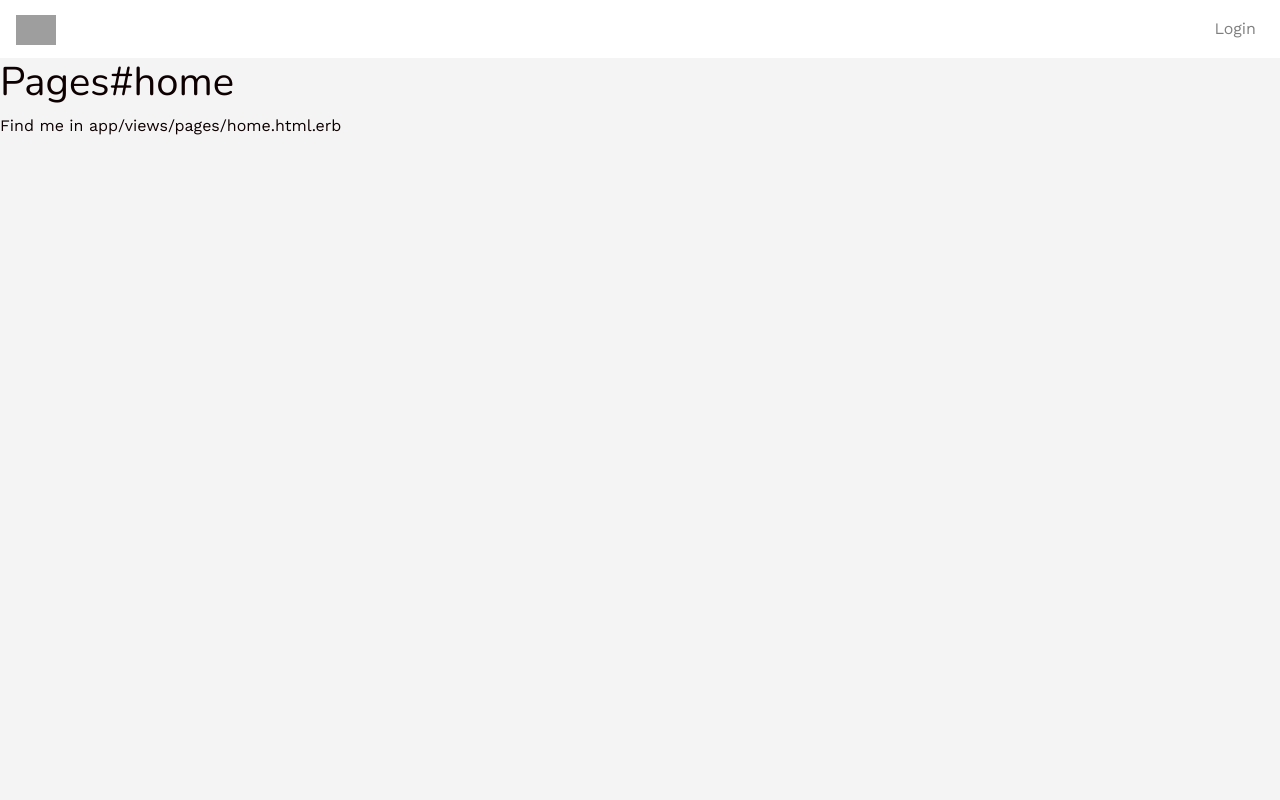
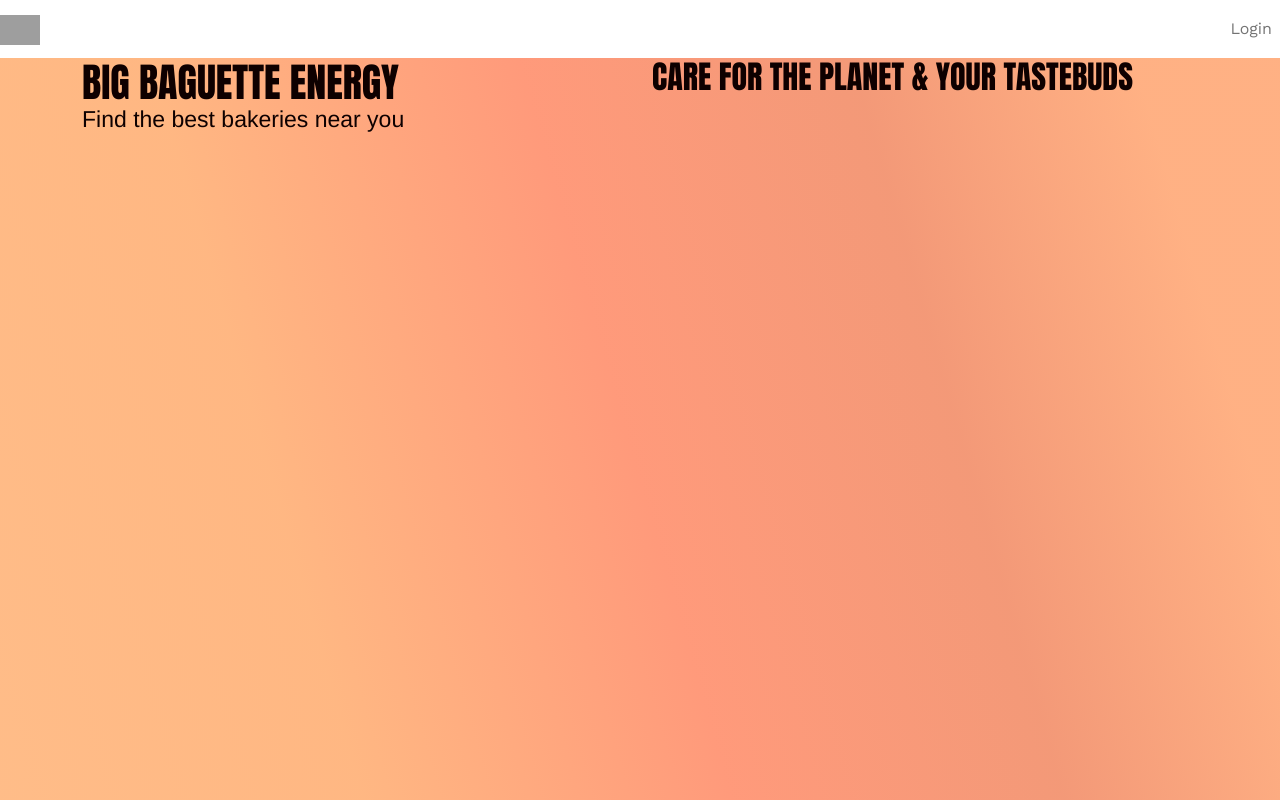
Before and after one commit to caixarel/bbe, a Rails app: page / in a window 1280 px wide. Run offline with Rails 7, Linux system fonts and the light colour scheme; style sheets or scripts are compiled from the project's sources; some libraries are stand-ins or nearby versions; grey boxes are pictures that could not be loaded.

Commit message:
fonts added anton - helvetica neue

```diff
--- a/app/assets/stylesheets/config/_fonts.scss
+++ b/app/assets/stylesheets/config/_fonts.scss
@@ -1,9 +1,12 @@
 // Import Google fonts
 @import url('https://fonts.googleapis.com/css?family=Nunito:400,700|Work+Sans:400,700&display=swap');
 
+@import url('https://fonts.googleapis.com/css2?family=Anton&display=swap');
+
 // Define fonts for body and headers
-$body-font: "Work Sans", "Helvetica", "sans-serif";
-$headers-font: "Nunito", "Helvetica", "sans-serif";
+$body-font: "Work Sans", "Helvetica neue", "sans-serif";
+$headers-font: "Anton", "sans-serif";
+
 
 // To use a font file (.woff) uncomment following lines
 // @font-face {
--- a/app/assets/stylesheets/pages/_home.scss
+++ b/app/assets/stylesheets/pages/_home.scss
@@ -1 +1,23 @@
 // Specific CSS for your home-page
+body {
+  width: 100vw;
+  height: 100vh;
+  background-color: rgba(255, 112, 67, 0.7);
+  background-image: linear-gradient(73.93deg, rgba(255, 196, 139, 0.82) 0%, rgba(255, 216, 139, 0.47) 24.01%, rgba(255, 153, 121, 0.1) 48.48%, rgba(219, 151, 113, 0.32) 70.45%, rgba(255, 196, 139, 0.54) 89.21%);
+}
+
+.title {
+  font-family: "Anton";
+  font-size: 49px;
+  font-style: normal;
+  font-variant: normal;
+  font-weight: 400;
+  line-height: 78.4px;
+}
+
+p { font-family: "Helvetica Neue";
+  font-size: 23px;
+  font-style: normal;
+  font-variant: normal;
+  font-weight: 100;
+  line-height: 11.5px; }
--- a/app/views/pages/home.html.erb
+++ b/app/views/pages/home.html.erb
@@ -1,2 +1,24 @@
-<h1>Pages#home</h1>
-<p>Find me in app/views/pages/home.html.erb</p>
+
+  <div class="container">
+
+    <div class="row">
+      <div class="title col-6">
+        <h1>BIG BAGUETTE ENERGY</h1>
+      </div>
+
+      <div class="smaller-title col-6">
+        <h2>CARE FOR THE PLANET & YOUR TASTEBUDS</h2>
+      </div>
+
+    <!-- row div-->
+    </div>
+
+    <div class="row">
+      <p class="find-text">Find the best bakeries near you</p>
+    <!-- row div-->
+    </div>
+
+    <!-- text-container div-->
+  </div>
+
+<!-- body div-->
--- a/package.json
+++ b/package.json
@@ -6,7 +6,7 @@
     "@rails/activestorage": "^6.0.0",
     "@rails/ujs": "^6.0.0",
     "@rails/webpacker": "5.4.3",
-    "bootstrap": "4.6",
+    "bootstrap": "^5.1.3",
     "jquery": "^3.6.0",
     "popper.js": "^1.16.1",
     "turbolinks": "^5.2.0",
```
Also changed, not shown: Gemfile, Gemfile.lock, 2 other files.
